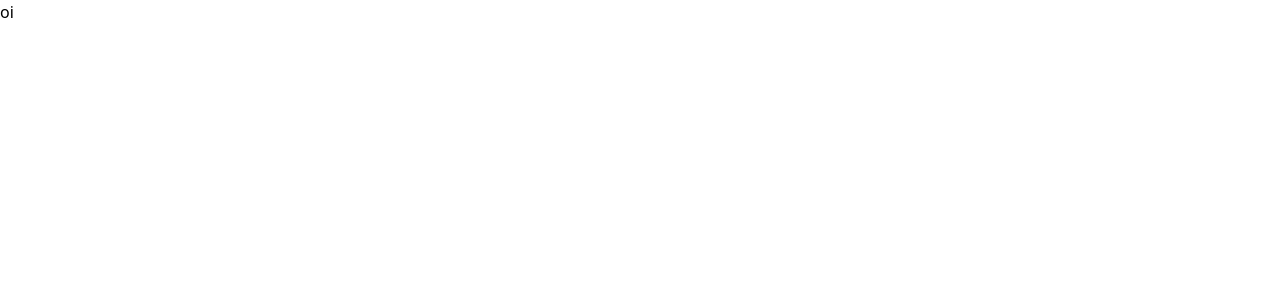
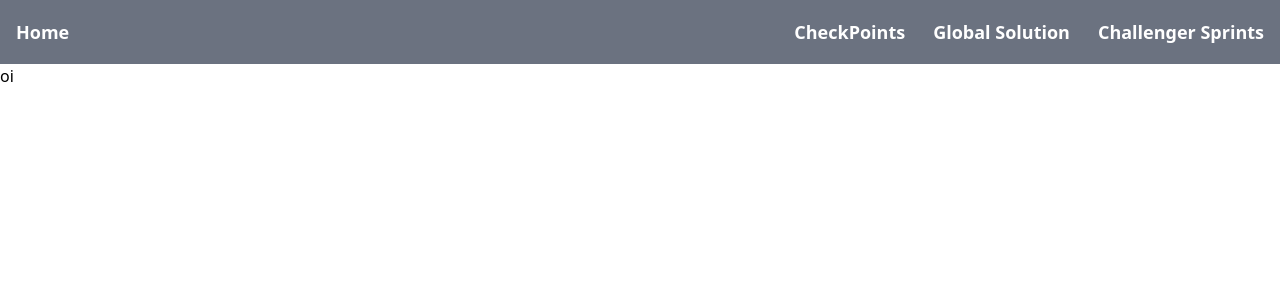
Before and after one commit to tcguus/CP03, a Next.js app in the folder cp3/: page / in a window 1280 px wide. Shown: the top 300 px of the page. Built offline with nearby package versions, Linux system fonts and the light colour scheme.

Commit message:
Criando o Header.

```diff
--- a/cp3/src/app/components/Header/Header.tsx
+++ b/cp3/src/app/components/Header/Header.tsx
@@ -1,7 +1,12 @@
 export default function Header () {
     return(
-        <header>
-            <a href="" className="">Home</a>
+        <header className="w-full h-[4rem] bg-gray-500 text-white font-bold flex items-center">
+            <a href="" className="ml-[1rem] text-lg transform hover:scale-110 transition duration-300">Home</a>
+            <ul className="flex ml-auto mr-[1rem] gap-7 text-lg">
+                <li className="transform hover:scale-110 transition duration-300"><a href="">CheckPoints</a></li>
+                <li className="transform hover:scale-110 transition duration-300"><a href="">Global Solution</a></li>
+                <li className="transform hover:scale-110 transition duration-300"><a href="">Challenger Sprints</a></li>
+            </ul>
         </header>
     );
 }
--- a/cp3/src/app/layout.tsx
+++ b/cp3/src/app/layout.tsx
@@ -1,5 +1,6 @@
 import type { Metadata } from "next";
 import "./globals.css";
+import Header from "./components/Header/Header";
 
 export const metadata: Metadata = {
   title: "CP03",
@@ -13,9 +14,12 @@ export default function RootLayout({
 }>) {
   return (
     <html lang="pt-br">
-      <body
-
-      >
+      <head>
+      <link rel="icon" href="/logo-fiap.ico/" />
+      <link href="https://fonts.googleapis.com/css2?family=Roboto:ital,wght@0,100;0,300;0,400;0,500;0,700;0,900;1,100;1,300;1,400;1,500;1,700;1,900&display=swap" rel="stylesheet"/>
+      </head>
+      <body>
+        <Header />
         {children}
       </body>
     </html>
```
Also changed, not shown: cp3/public/logo-fiap.png (added), 1 other file (tests, documents, lock files or other folders).
